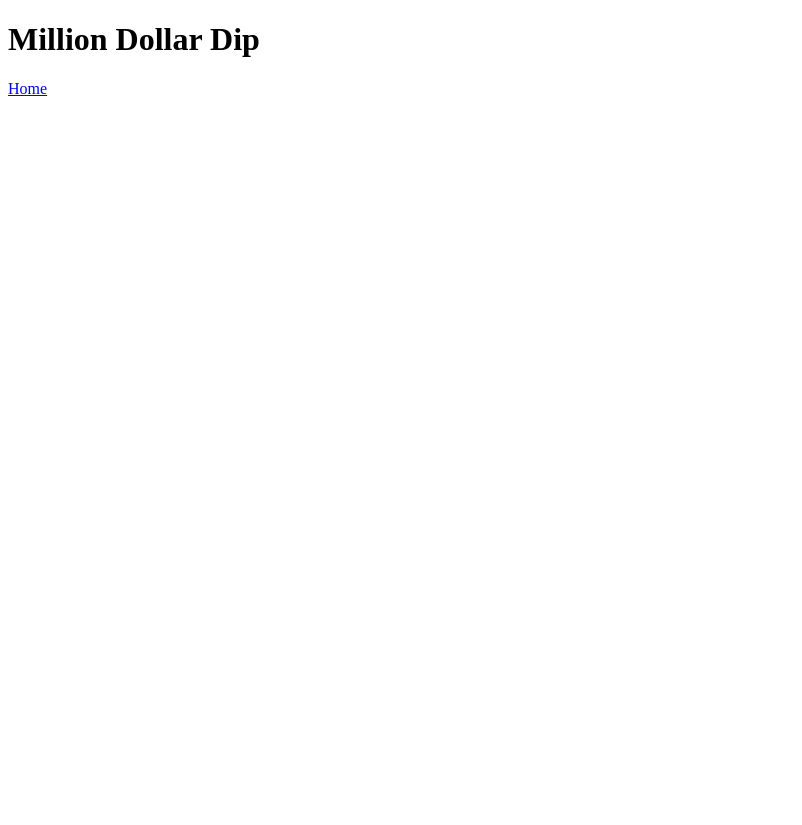
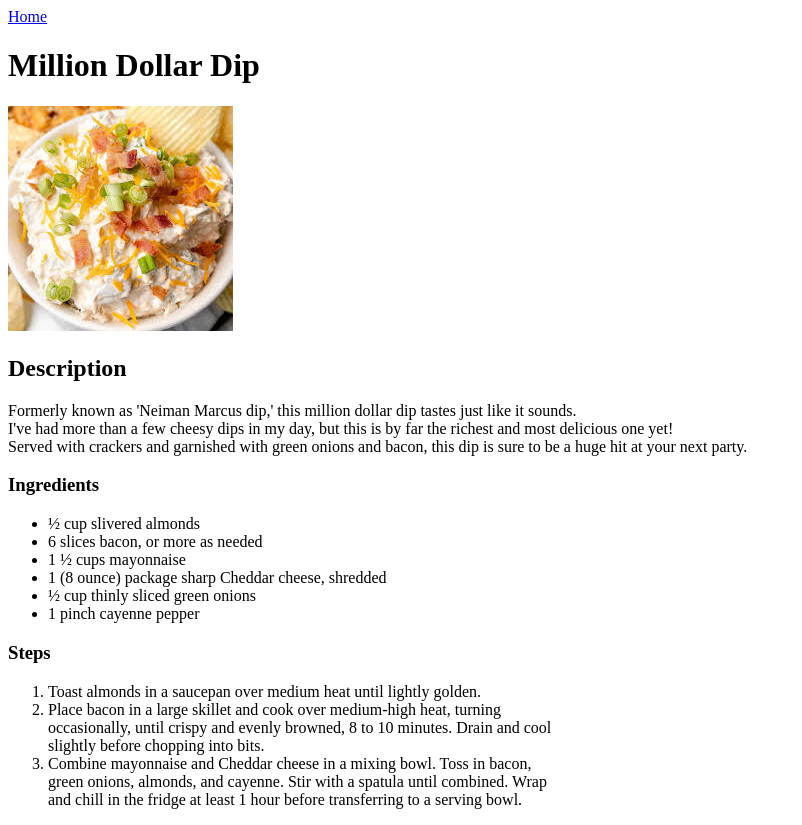
Before and after one commit to Ilushen/odin_recipes, a plain HTML site: page recipes/milion_dollar_dip.html in a window 1280 px wide. Shown: the whole page, without its empty margins (0-802 px from the left). Before the commit the page ends 800 px from the top, so only its background shows below. Drawn offline with Linux system fonts and the light colour scheme.

Commit message:
Recipe Page Completion
Adding the Image folder and the completing the recipe Page

```diff
--- a/recipes/milion_dollar_dip.html
+++ b/recipes/milion_dollar_dip.html
@@ -5,7 +5,34 @@
         <title>Dip Recipe</title>
     </head>
     <body>
+        <a href="../index.html">Home</a>
         <h1>Million Dollar Dip</h1>
-        <a href="../index.html">Home</a>
+        <img src="../images/recipe.jpeg" alt="Million dollar dip">
+        <h2>Description</h2>
+        <p>
+            Formerly known as 'Neiman Marcus dip,' this million dollar dip tastes just like it sounds.<br>
+            I've had more than a few cheesy dips in my day, but this is by far the richest and most delicious one yet! <br>
+            Served with crackers and garnished with green onions and bacon, this dip is sure to be a huge hit at your next party.
+        </p>
+
+        <h3>Ingredients</h3>
+        <ul>
+            <li>½ cup slivered almonds</li>
+            <li>6 slices bacon, or more as needed</li>
+            <li>1 ½ cups mayonnaise</li>
+            <li>1 (8 ounce) package sharp Cheddar cheese, shredded</li>
+            <li>½ cup thinly sliced green onions</li>
+            <li>1 pinch cayenne pepper</li>
+        </ul>
+
+        <h3>Steps</h3>
+
+        <ol>
+            <li>Toast almonds in a saucepan over medium heat until lightly golden.</li>
+            <li>Place bacon in a large skillet and cook over medium-high heat, turning <br> occasionally, until crispy and evenly browned, 8 to 10 minutes. Drain and cool <br>slightly before chopping into bits.</li>
+            <li>Combine mayonnaise and Cheddar cheese in a mixing bowl. Toss in bacon, <br>green onions, almonds, and cayenne. Stir with a spatula until combined. Wrap <br>and chill in the fridge at least 1 hour before transferring to a serving bowl.</li>
+
+        </ol>
+
     </body>
 </html>
```
Also changed, not shown: images/recipe.jpeg (added).
